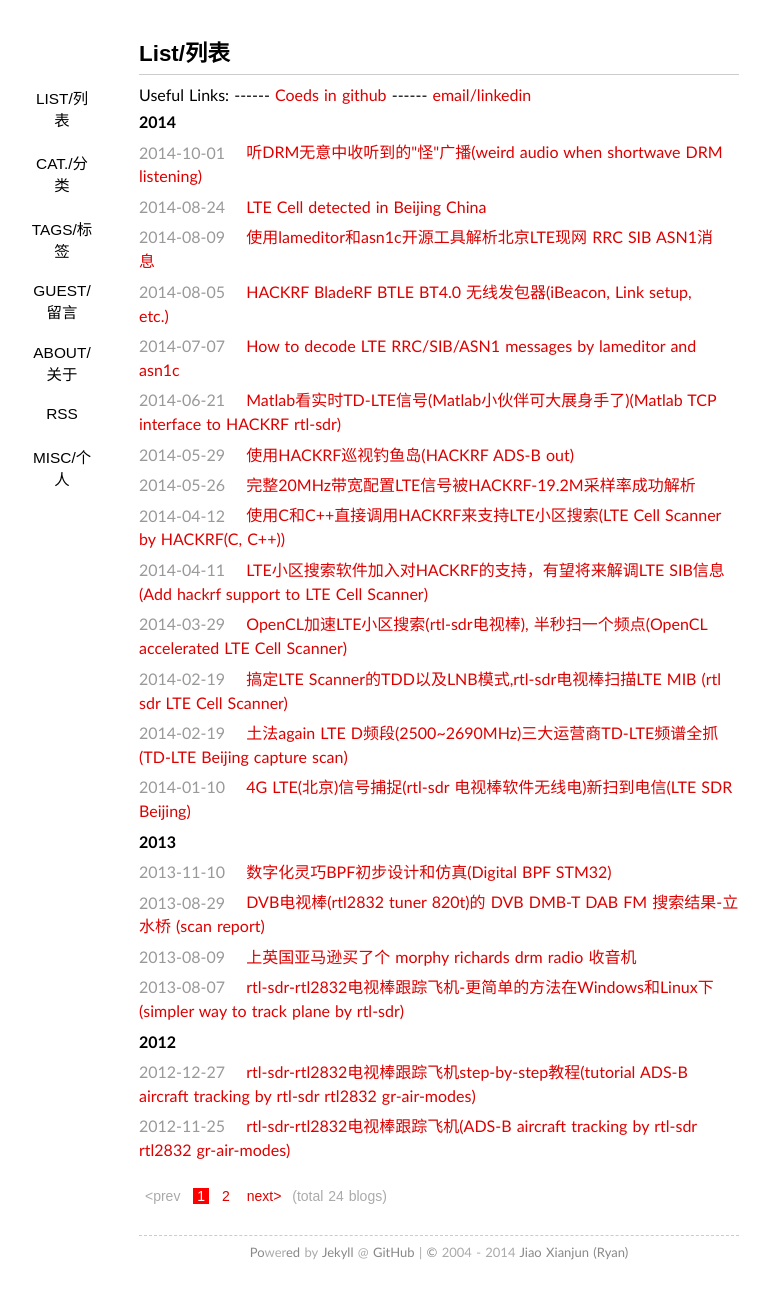
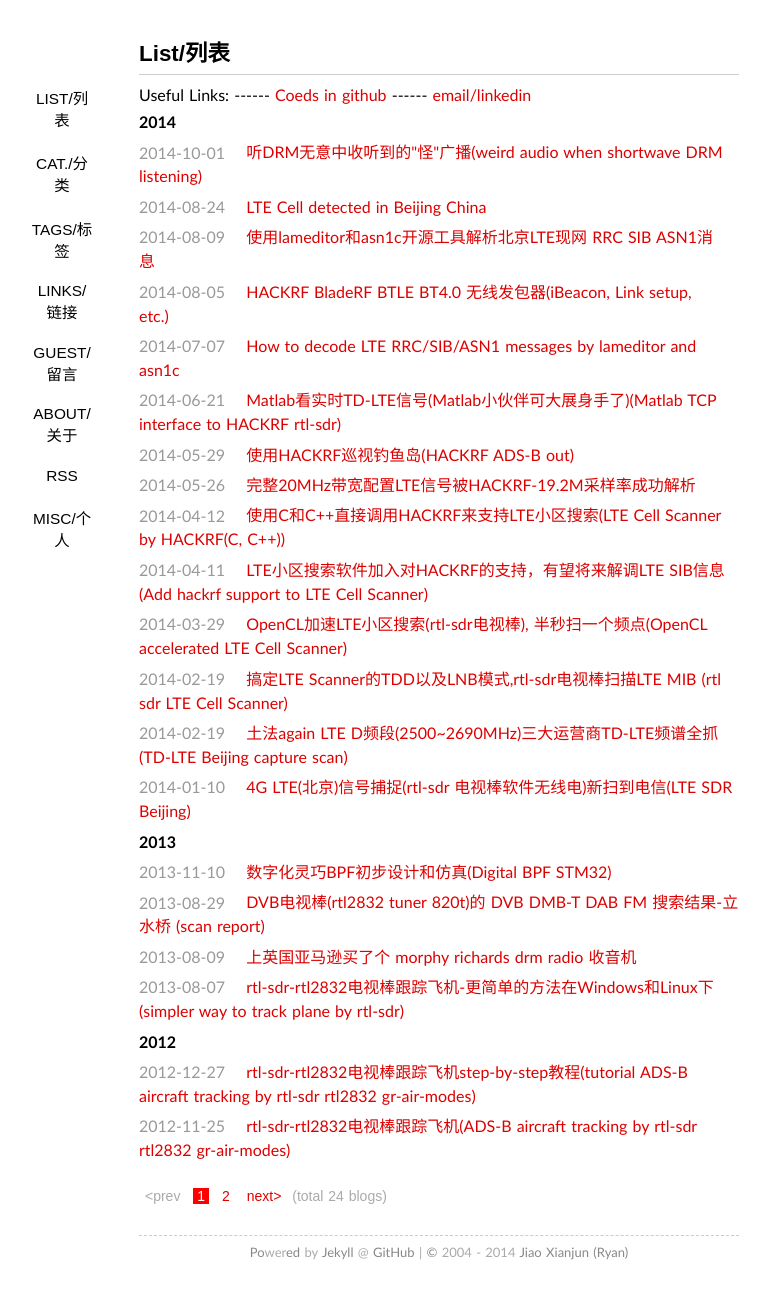
Before and after one commit to sdr-x/sdr-x.github.io, a Jekyll site: the page built from index.html, in a window 1280 px wide. Shown: the whole page, without its empty margins (201-969 px from the left). Built offline with Jekyll 4.4.1, drawn with Linux system fonts in a browser that asks for light colours; some web fonts are replaced; Markdown is read by kramdown in place of the engine named in the settings; the list of posts is cut into pages by our own code.

Commit message:
Update default.html

```diff
--- a/_layouts/default.html
+++ b/_layouts/default.html
@@ -20,7 +20,7 @@
         <span><a title="List/列表" class="" href="/">List/列表</a></span>
         <span><a title="Cat./分类" class="" href="/categories/">Cat./分类</a></span>
         <span><a title="Tags/标签" class="" href="/tags/">Tags/标签</a></span>
-        <!--<span><a title="Links" class="" href="/links/">Links</a></span>-->
+        <span><a title="Links/链接" class="" href="/links/">Links/链接</a></span>
         <span><a title="Guest/留言" class="" href="/guestbook/">Guest/留言</a></span>
         <span><a title="About/关于" class="" href="/about/">About/关于</a></span>
         <span><a title="RSS" class="" href="/feed/" target="_blank">RSS</a></span>
```
